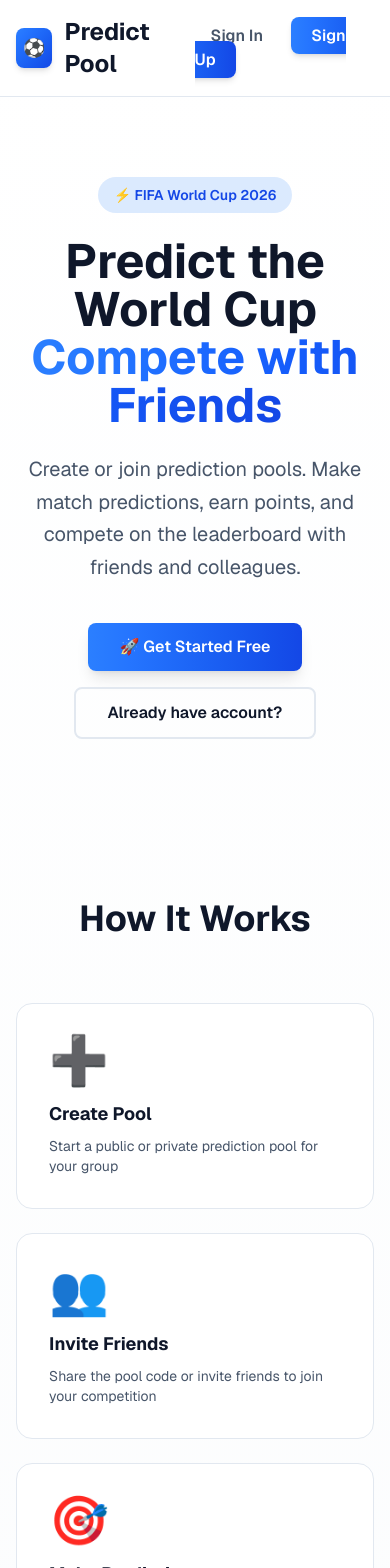
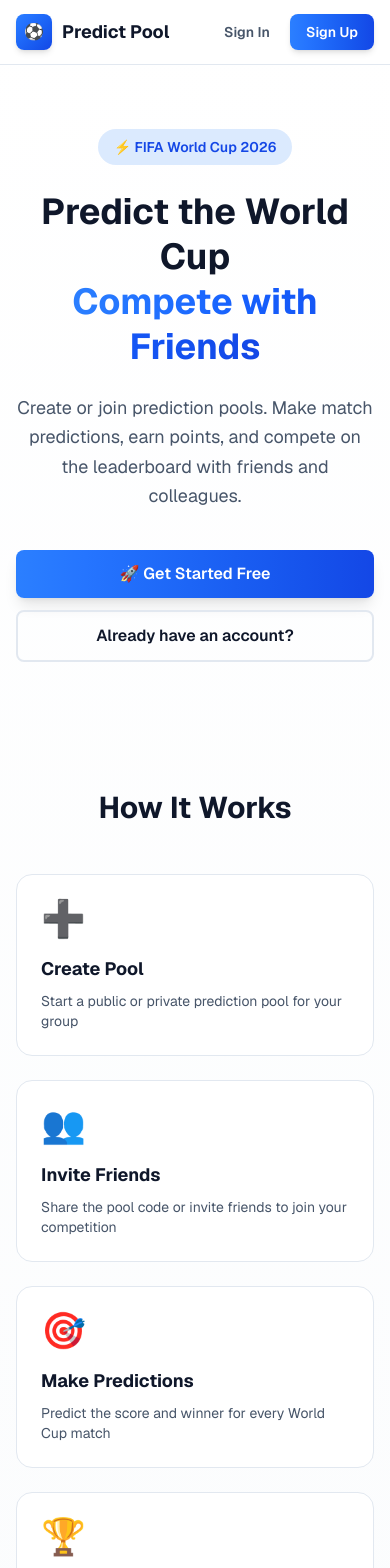
Before and after one commit to ujjwal-bh/predict-pool, a Next.js app: page / in a window 390 px wide. Shown: the top 1568 px of the page. Built offline with nearby package versions, Linux system fonts and the light colour scheme; no server answers.

Commit message:
header responsiveness

```diff
--- a/app/components/header.tsx
+++ b/app/components/header.tsx
@@ -5,58 +5,57 @@ import Link from 'next/link';
 
 export function Header() {
   const { data: session } = useSession();
+  const initial = session?.user?.name?.charAt(0)?.toUpperCase() ?? 'U';
 
   return (
-    <header className="sticky top-0 z-50 backdrop-blur-md bg-[var(--bg-primary)]/80 border-b border-[var(--border-color)]">
-      <div className="max-w-7xl mx-auto px-4 sm:px-6 lg:px-8 h-16 flex items-center justify-between">
+    <header className="sticky top-0 z-50 bg-[#08090D]/90 backdrop-blur-md border-b border-white/[0.06]">
+      <div className="max-w-7xl mx-auto px-4 sm:px-6 h-16 flex items-center justify-between gap-3">
 
-        {/* LEFT: Logo */}
-        <Link href="/dashboard" className="flex items-center gap-3 group">
-          <div className="w-9 h-9 rounded-xl bg-gradient-to-br from-blue-500 to-indigo-600 flex items-center justify-center text-white text-lg shadow-sm group-hover:scale-105 transition-transform">
+        {/* Logo */}
+        <Link href="/dashboard" className="flex items-center gap-2.5 flex-shrink-0 group">
+          <div className="w-6 h-6 md:w-8 md:h-8 sm:w-9 sm:h-9 rounded-xl bg-gradient-to-br from-blue-600 to-blue-800 flex items-center justify-center text-base shadow-lg shadow-blue-900/40 group-hover:scale-105 transition-transform flex-shrink-0">
             ⚽
           </div>
-
           <div className="flex flex-col leading-tight">
-            <span className="text-base font-bold text-[var(--text-primary)]">
-              Predict Pool
+            <span className="text-xs md:text-base font-black text-white tracking-tight">
+              PredictPool
             </span>
-            <span className="text-xs text-[var(--text-tertiary)]">
-              World Cup Predictions
+            <span className="hidden sm:block text-[10px] font-semibold text-white/30 tracking-wide">
+              World Cup 2026
             </span>
           </div>
         </Link>
 
-        {/* RIGHT: User */}
+        {/* Right side */}
         {session?.user && (
-          <div className="flex items-center gap-4">
+          <div className="flex items-center gap-2 sm:gap-3">
 
-            {/* User Info */}
-            <div className="hidden sm:flex flex-col items-end leading-tight">
-              <span className="text-sm font-semibold text-[var(--text-primary)]">
+            {/* Name + email — hidden on mobile */}
+            <div className="hidden sm:flex flex-col items-end leading-tight max-w-[160px]">
+              <span className="text-sm font-700 text-white truncate w-full text-right">
                 {session.user.name}
               </span>
-              <span className="text-xs text-[var(--text-tertiary)]">
+              <span className="text-[11px] text-white/35 truncate w-full text-right">
                 {session.user.email}
               </span>
             </div>
 
             {/* Avatar */}
-            <div className="w-9 h-9 rounded-full bg-gradient-to-br from-slate-700 to-slate-900 text-white flex items-center justify-center text-sm font-bold shadow-sm">
-              {session.user.name?.charAt(0)?.toUpperCase() || 'U'}
+            <div className="w-8 h-8 sm:w-9 sm:h-9 rounded-full bg-gradient-to-br from-blue-600 to-violet-600 flex items-center justify-center text-white text-sm font-bold border-2 border-white/10 flex-shrink-0">
+              {initial}
             </div>
 
             {/* Sign out */}
             <button
               onClick={() => signOut({ callbackUrl: '/login' })}
-              className="px-4 py-2 rounded-xl text-sm font-medium
-                         bg-slate-100 hover:bg-slate-200
-
-                         text-[var(--bg-background)] transition-all"
+              className="text-xs sm:text-sm font-semibold text-white/60 hover:text-white bg-white/[0.06] hover:bg-white/[0.12] border border-white/10 hover:border-white/20 rounded-lg px-3 py-2 sm:px-4 transition-all whitespace-nowrap"
             >
               Sign out
             </button>
+
           </div>
         )}
+
       </div>
     </header>
   );
--- a/app/page.tsx
+++ b/app/page.tsx
@@ -10,129 +10,136 @@ export default function Home() {
   const router = useRouter();
 
   useEffect(() => {
-    if (status === 'authenticated') {
-      router.push('/dashboard');
-    }
+    if (status === 'authenticated') router.push('/dashboard');
   }, [status, router]);
 
   return (
     <div className="min-h-screen bg-gradient-to-b from-[var(--bg-primary)] to-[var(--bg-secondary)]">
-      {/* Navigation */}
-      <header className="sticky top-0 z-50 bg-[var(--bg-primary)] border-b border-[var(--border-color)] backdrop-blur-sm bg-opacity-95">
-        <div className="max-w-7xl mx-auto px-4 sm:px-6 lg:px-8 py-4 flex items-center justify-between">
-          <div className="flex items-center space-x-3">
-            <div className="w-10 h-10 bg-gradient-to-br from-blue-500 to-blue-700 rounded-lg flex items-center justify-center text-white font-bold text-lg shadow-md">
+
+      {/* ── Nav ── */}
+      <header className="sticky top-0 z-50 bg-[var(--bg-primary)]/95 backdrop-blur-sm border-b border-[var(--border-color)]">
+        <div className="max-w-7xl mx-auto px-4 sm:px-6 lg:px-8 h-16 flex items-center justify-between gap-4">
+
+          {/* Logo */}
+          <div className="flex items-center gap-2.5 flex-shrink-0">
+            <div className="w-9 h-9 bg-gradient-to-br from-blue-500 to-blue-700 rounded-lg flex items-center justify-center text-white font-bold text-base shadow-md flex-shrink-0">
               ⚽
             </div>
-            <h1 className="text-2xl font-bold text-[var(--text-primary)]">Predict Pool</h1>
+            <span className="text-lg font-bold text-[var(--text-primary)] whitespace-nowrap">Predict Pool</span>
           </div>
-          <div className="space-x-3">
-            <Link href="/login" className="text-[var(--text-secondary)] hover:text-[var(--text-primary)] font-semibold px-4 py-2 rounded-lg transition-colors">
+
+          {/* Nav buttons — never wrap, shrink text on tiny screens */}
+          <div className="flex items-center gap-2 flex-shrink-0">
+            <Link
+              href="/login"
+              className="text-sm font-semibold text-[var(--text-secondary)] hover:text-[var(--text-primary)] px-3 py-2 rounded-lg transition-colors whitespace-nowrap"
+            >
               Sign In
             </Link>
-            <Link href="/signup" className="bg-gradient-to-r from-blue-500 to-blue-700 hover:from-blue-600 hover:to-blue-800 text-white px-5 py-2 rounded-lg font-semibold transition-all shadow-md hover:shadow-lg">
+            <Link
+              href="/signup"
+              className="text-sm font-semibold text-white bg-gradient-to-r from-blue-500 to-blue-700 hover:from-blue-600 hover:to-blue-800 px-4 py-2 rounded-lg transition-all shadow-md whitespace-nowrap"
+            >
               Sign Up
             </Link>
           </div>
+
         </div>
       </header>
 
-      {/* Hero */}
-      <section className="max-w-7xl mx-auto px-4 sm:px-6 lg:px-8 py-20 text-center">
+      {/* ── Hero ── */}
+      <section className="max-w-7xl mx-auto px-4 sm:px-6 lg:px-8 py-16 sm:py-20 text-center">
         <div className="mb-6 inline-block px-4 py-2 bg-blue-100 rounded-full">
           <p className="text-sm font-semibold text-blue-700">⚡ FIFA World Cup 2026</p>
         </div>
-        <h1 className="text-5xl md:text-7xl font-bold text-[var(--text-primary)] mb-6">
+        <h1 className="text-4xl sm:text-5xl md:text-7xl font-bold text-[var(--text-primary)] mb-6 leading-tight">
           Predict the World Cup
           <br />
           <span className="text-transparent bg-clip-text bg-gradient-to-r from-blue-500 via-blue-600 to-blue-700">
             Compete with Friends
           </span>
         </h1>
-        <p className="text-xl text-[var(--text-secondary)] mb-10 max-w-2xl mx-auto leading-relaxed">
+        <p className="text-lg sm:text-xl text-[var(--text-secondary)] mb-10 max-w-2xl mx-auto leading-relaxed">
           Create or join prediction pools. Make match predictions, earn points, and compete on the leaderboard with friends and colleagues.
         </p>
-        <div className="flex gap-4 justify-center flex-wrap">
-          <Link href="/signup" className="bg-gradient-to-r from-blue-500 to-blue-700 hover:from-blue-600 hover:to-blue-800 text-white px-8 py-3 rounded-lg font-semibold transition-all shadow-lg hover:shadow-xl">
+        <div className="flex flex-col sm:flex-row gap-3 justify-center items-center">
+          <Link
+            href="/signup"
+            className="w-full sm:w-auto text-center bg-gradient-to-r from-blue-500 to-blue-700 hover:from-blue-600 hover:to-blue-800 text-white px-8 py-3 rounded-lg font-semibold transition-all shadow-lg hover:shadow-xl"
+          >
             🚀 Get Started Free
           </Link>
-          <Link href="/login" className="border-2 border-[var(--border-color)] hover:border-blue-500 text-[var(--text-primary)] px-8 py-3 rounded-lg font-semibold transition-all hover:bg-[var(--bg-secondary)]">
-            Already have account?
+          <Link
+            href="/login"
+            className="w-full sm:w-auto text-center border-2 border-[var(--border-color)] hover:border-blue-500 text-[var(--text-primary)] px-8 py-3 rounded-lg font-semibold transition-all hover:bg-[var(--bg-secondary)]"
+          >
+            Already have an account?
           </Link>
         </div>
       </section>
 
-      {/* Features */}
-      <section className="max-w-7xl mx-auto px-4 sm:px-6 lg:px-8 py-20">
-        <h2 className="text-4xl md:text-5xl font-bold text-[var(--text-primary)] mb-16 text-center">How It Works</h2>
-        <div className="grid grid-cols-1 md:grid-cols-4 gap-6">
-          <div className="bg-[var(--bg-primary)] rounded-2xl p-8 border border-[var(--border-color)] hover:shadow-lg transition-shadow">
-            <div className="text-5xl mb-4">➕</div>
-            <h3 className="text-lg font-bold text-[var(--text-primary)] mb-2">Create Pool</h3>
-            <p className="text-[var(--text-secondary)] text-sm">Start a public or private prediction pool for your group</p>
-          </div>
+      {/* ── How it works ── */}
+      <section className="max-w-7xl mx-auto px-4 sm:px-6 lg:px-8 py-16 sm:py-20">
+        <h2 className="text-3xl sm:text-4xl md:text-5xl font-bold text-[var(--text-primary)] mb-12 text-center">How It Works</h2>
+        <div className="grid grid-cols-1 sm:grid-cols-2 lg:grid-cols-4 gap-6">
+          {[
+            { icon: '➕', title: 'Create Pool', desc: 'Start a public or private prediction pool for your group' },
+            { icon: '👥', title: 'Invite Friends', desc: 'Share the pool code or invite friends to join your competition' },
+            { icon: '🎯', title: 'Make Predictions', desc: 'Predict the score and winner for every World Cup match' },
+            { icon: '🏆', title: 'Win Points', desc: 'Earn 2 points for correct predictions and climb the leaderboard' },
+          ].map(({ icon, title, desc }) => (
+            <div key={title} className="bg-[var(--bg-primary)] rounded-2xl p-6 sm:p-8 border border-[var(--border-color)] hover:shadow-lg transition-shadow">
+              <div className="text-4xl sm:text-5xl mb-4">{icon}</div>
+              <h3 className="text-lg font-bold text-[var(--text-primary)] mb-2">{title}</h3>
+              <p className="text-[var(--text-secondary)] text-sm">{desc}</p>
+            </div>
+          ))}
+        </div>
+      </section>
 
-          <div className="bg-[var(--bg-primary)] rounded-2xl p-8 border border-[var(--border-color)] hover:shadow-lg transition-shadow">
-            <div className="text-5xl mb-4">👥</div>
-            <h3 className="text-lg font-bold text-[var(--text-primary)] mb-2">Invite Friends</h3>
-            <p className="text-[var(--text-secondary)] text-sm">Share the pool code or invite friends to join your competition</p>
-          </div>
-
-          <div className="bg-[var(--bg-primary)] rounded-2xl p-8 border border-[var(--border-color)] hover:shadow-lg transition-shadow">
-            <div className="text-5xl mb-4">🎯</div>
-            <h3 className="text-lg font-bold text-[var(--text-primary)] mb-2">Make Predictions</h3>
-            <p className="text-[var(--text-secondary)] text-sm">Predict the score and winner for every World Cup match</p>
-          </div>
-
-          <div className="bg-[var(--bg-primary)] rounded-2xl p-8 border border-[var(--border-color)] hover:shadow-lg transition-shadow">
-            <div className="text-5xl mb-4">🏆</div>
-            <h3 className="text-lg font-bold text-[var(--text-primary)] mb-2">Win Points</h3>
-            <p className="text-[var(--text-secondary)] text-sm">Earn 2 points for correct predictions and climb the leaderboard</p>
+      {/* ── Scoring ── */}
+      <section className="max-w-7xl mx-auto px-4 sm:px-6 lg:px-8 my-16 sm:my-20">
+        <div className="bg-gradient-to-r from-blue-500 to-blue-700 rounded-2xl p-8 sm:p-12">
+          <h2 className="text-2xl sm:text-3xl font-bold text-white mb-10 text-center">Scoring System</h2>
+          <div className="grid grid-cols-1 sm:grid-cols-3 gap-6">
+            {[
+              { emoji: '2️⃣', pts: '2 Points', label: 'Exact Score Match' },
+              { emoji: '1️⃣', pts: '1 Point',  label: 'Correct Winner' },
+              { emoji: '0️⃣', pts: '0 Points', label: 'Incorrect Prediction' },
+            ].map(({ emoji, pts, label }) => (
+              <div key={label} className="bg-white/10 backdrop-blur-sm rounded-2xl p-6 sm:p-8 text-center border border-white/20">
+                <div className="text-4xl sm:text-5xl font-bold text-white mb-3">{emoji}</div>
+                <div className="text-2xl sm:text-3xl font-bold text-white mb-2">{pts}</div>
+                <p className="text-white/90 font-medium text-sm sm:text-base">{label}</p>
+              </div>
+            ))}
           </div>
         </div>
       </section>
 
-      {/* Scoring */}
-      <section className="max-w-7xl mx-auto px-4 sm:px-6 lg:px-8 py-20 bg-gradient-to-r from-blue-500 to-blue-700 rounded-2xl my-20">
-        <h2 className="text-3xl font-bold text-white mb-12 text-center">Scoring System</h2>
-        <div className="grid grid-cols-1 md:grid-cols-3 gap-8">
-          <div className="bg-white/10 backdrop-blur-sm rounded-2xl p-8 text-center border border-white/20">
-            <div className="text-5xl font-bold text-white mb-3">2️⃣</div>
-            <div className="text-3xl font-bold text-white mb-2">2 Points</div>
-            <p className="text-white/90 font-medium">Exact Score Match</p>
-          </div>
-          <div className="bg-white/10 backdrop-blur-sm rounded-2xl p-8 text-center border border-white/20">
-            <div className="text-5xl font-bold text-white mb-3">1️⃣</div>
-            <div className="text-3xl font-bold text-white mb-2">1 Point</div>
-            <p className="text-white/90 font-medium">Correct Winner</p>
-          </div>
-          <div className="bg-white/10 backdrop-blur-sm rounded-2xl p-8 text-center border border-white/20">
-            <div className="text-5xl font-bold text-white mb-3">0️⃣</div>
-            <div className="text-3xl font-bold text-white mb-2">0 Points</div>
-            <p className="text-white/90 font-medium">Incorrect Prediction</p>
-          </div>
-        </div>
-      </section>
-
-      {/* CTA */}
-      <section className="max-w-7xl mx-auto px-4 sm:px-6 lg:px-8 py-20 text-center">
-        <h2 className="text-5xl font-bold text-[var(--text-primary)] mb-4">⚽ Ready to predict?</h2>
-        <p className="text-xl text-[var(--text-secondary)] mb-10">Join thousands of World Cup fans making predictions and competing</p>
-        <Link href="/signup" className="inline-block bg-gradient-to-r from-blue-500 to-blue-700 hover:from-blue-600 hover:to-blue-800 text-white px-10 py-4 rounded-xl font-bold transition-all shadow-lg hover:shadow-xl text-lg">
+      {/* ── CTA ── */}
+      <section className="max-w-7xl mx-auto px-4 sm:px-6 lg:px-8 py-16 sm:py-20 text-center">
+        <h2 className="text-3xl sm:text-5xl font-bold text-[var(--text-primary)] mb-4">⚽ Ready to predict?</h2>
+        <p className="text-lg sm:text-xl text-[var(--text-secondary)] mb-10">
+          Join thousands of World Cup fans making predictions and competing
+        </p>
+        <Link
+          href="/signup"
+          className="inline-block bg-gradient-to-r from-blue-500 to-blue-700 hover:from-blue-600 hover:to-blue-800 text-white px-8 sm:px-10 py-3 sm:py-4 rounded-xl font-bold transition-all shadow-lg hover:shadow-xl text-base sm:text-lg"
+        >
           🚀 Start Predicting Now
         </Link>
       </section>
 
-      {/* Footer */}
+      {/* ── Footer ── */}
       <footer className="border-t border-[var(--border-color)] bg-[var(--bg-secondary)]">
-        <div className="max-w-7xl mx-auto px-4 sm:px-6 lg:px-8 py-12 text-center">
-          <div className="mb-4">
-            <p className="text-sm font-semibold text-[var(--text-primary)]">Predict Pool</p>
-            <p className="text-xs text-[var(--text-tertiary)] mt-1">FIFA World Cup 2026 Prediction Platform</p>
-          </div>
-          <p className="text-xs text-[var(--text-tertiary)]">&copy; 2026 Predict Pool. All rights reserved.</p>
+        <div className="max-w-7xl mx-auto px-4 sm:px-6 lg:px-8 py-10 text-center">
+          <p className="text-sm font-semibold text-[var(--text-primary)] mb-1">Predict Pool</p>
+          <p className="text-xs text-[var(--text-tertiary)]">FIFA World Cup 2026 Prediction Platform</p>
+          <p className="text-xs text-[var(--text-tertiary)] mt-3">&copy; 2026 Predict Pool. All rights reserved.</p>
         </div>
       </footer>
+
     </div>
   );
 }
```
